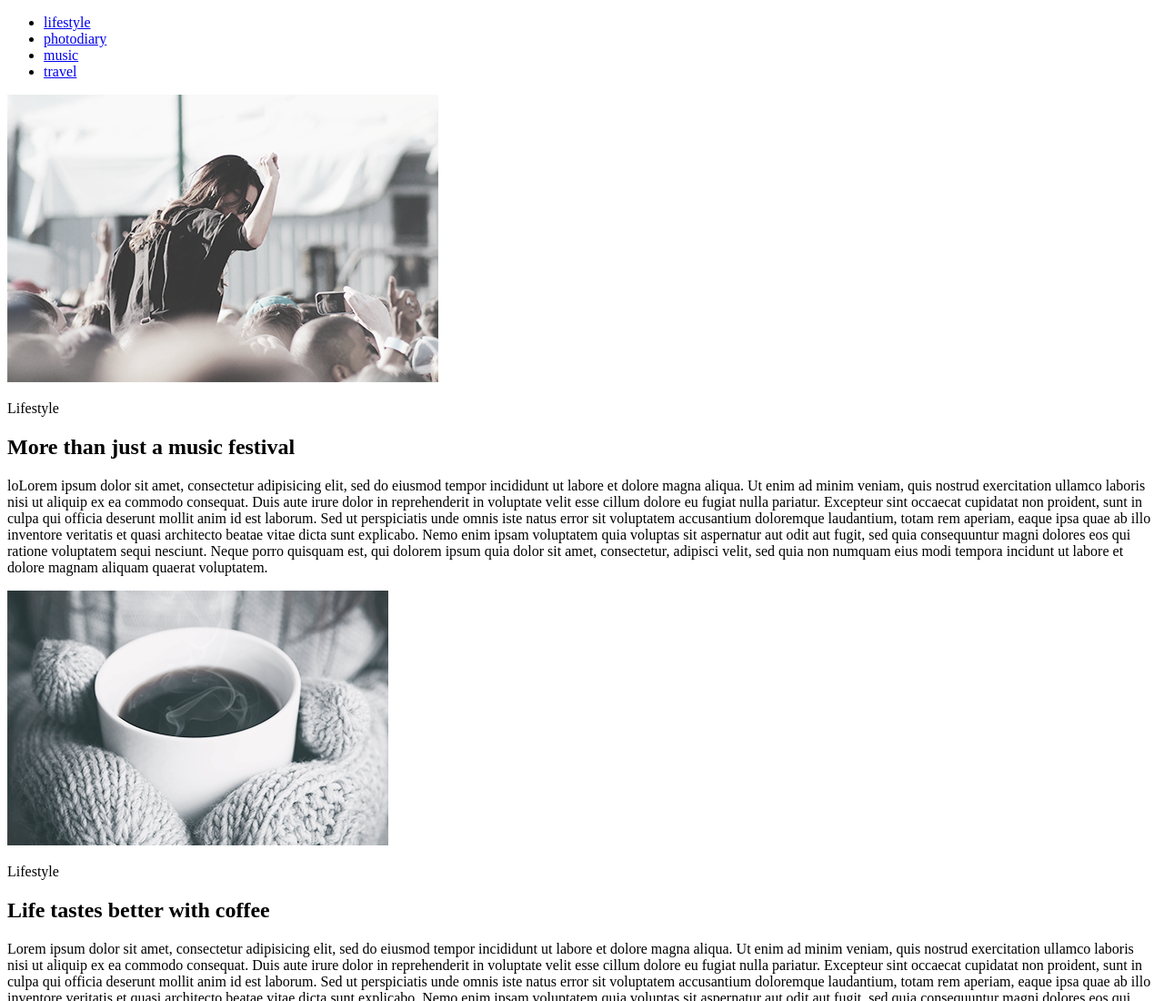
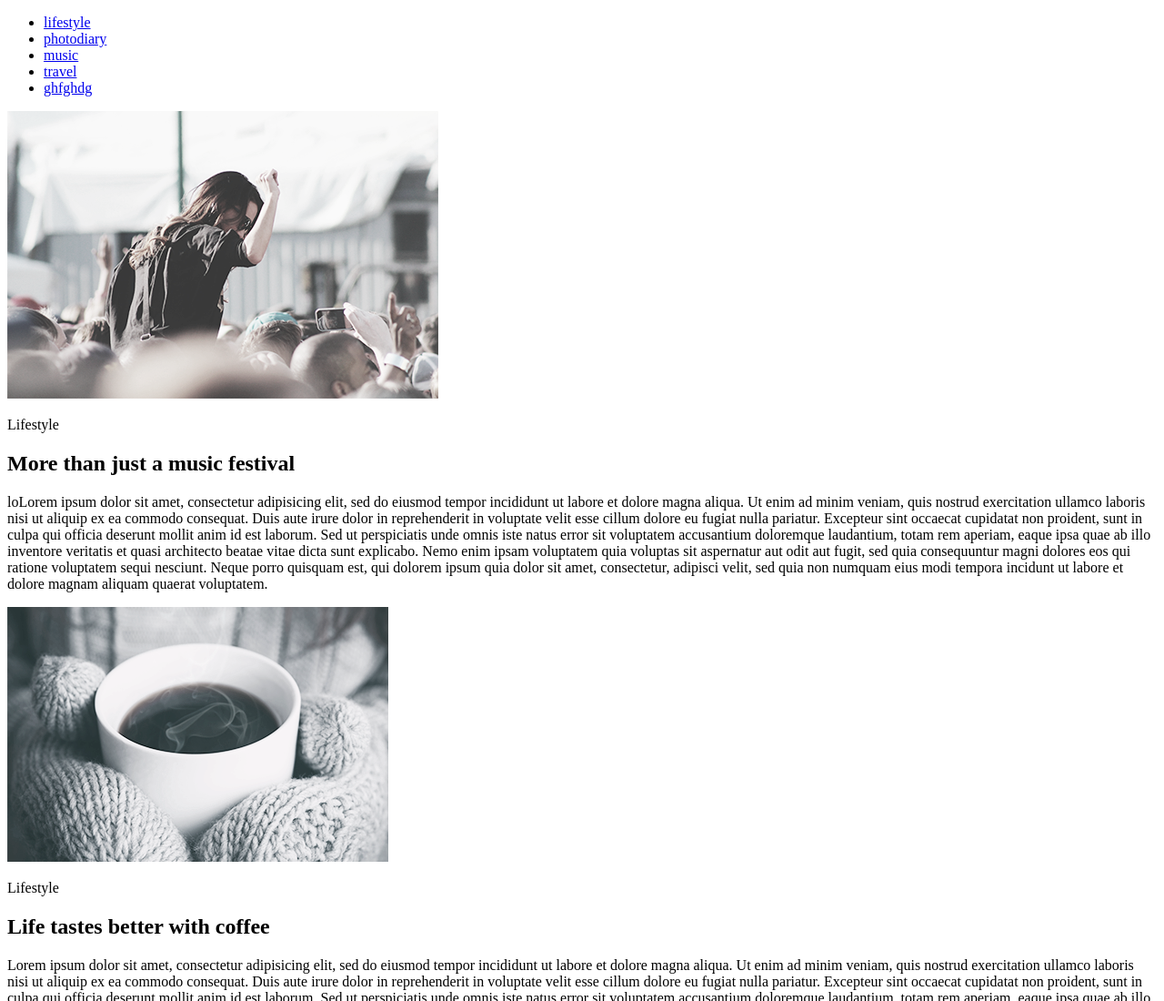
Before and after one commit to Natali-Slobodianiuk/go_it, a plain HTML site: page module_1_2/index.html in a window 1280 px wide. Shown: the top 1100 px of the page at 91% size. Drawn offline with Linux system fonts and the light colour scheme.

Commit message:
add new point

```diff
--- a/module_1_2/index.html
+++ b/module_1_2/index.html
@@ -17,6 +17,8 @@
         <li><a href="#" target="_blank">photodiary</a></li>
         <li> <a href="#" target="_blank">music</a></li>
         <li> <a href="#" target="_blank">travel</a></li>
+        <li> <a href="#" target="_blank">ghfghdg</a></li>
+
     </ul>
 
     </nav>
```
